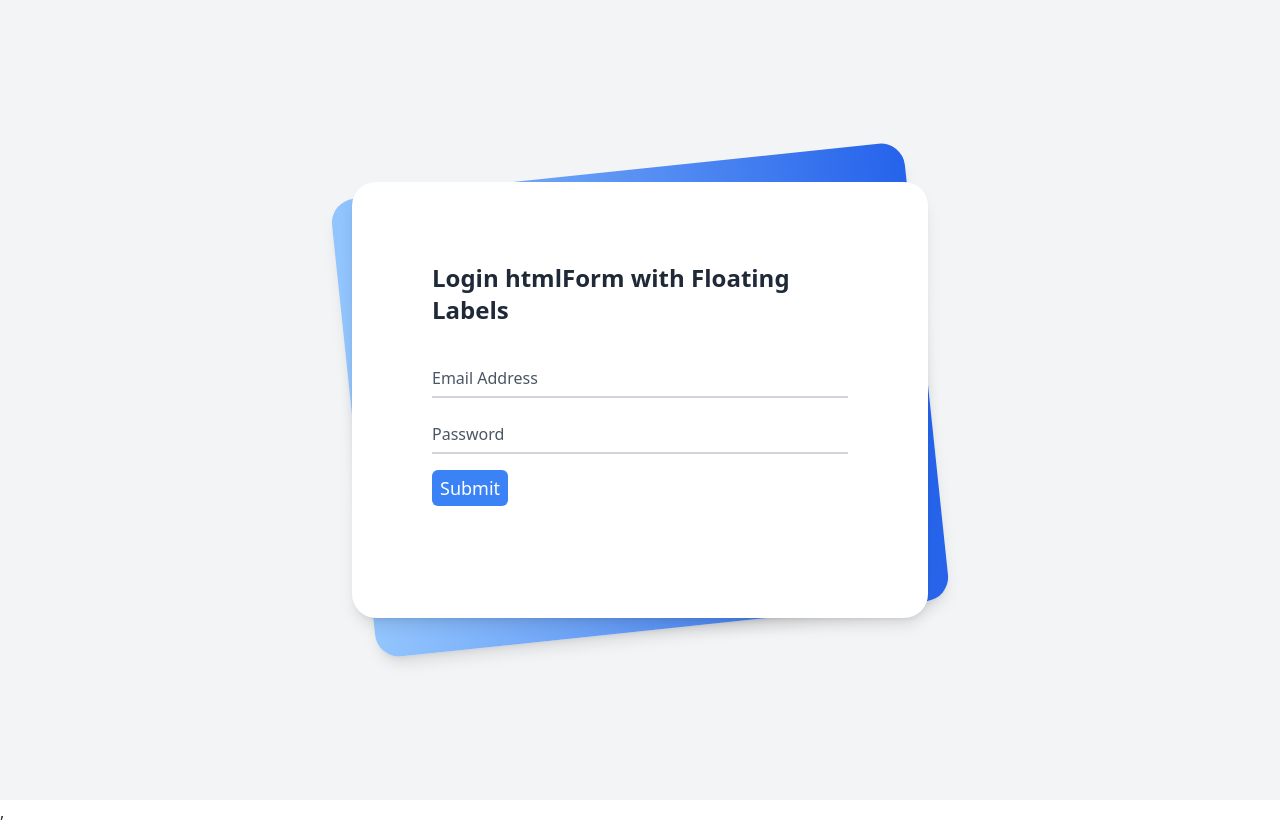
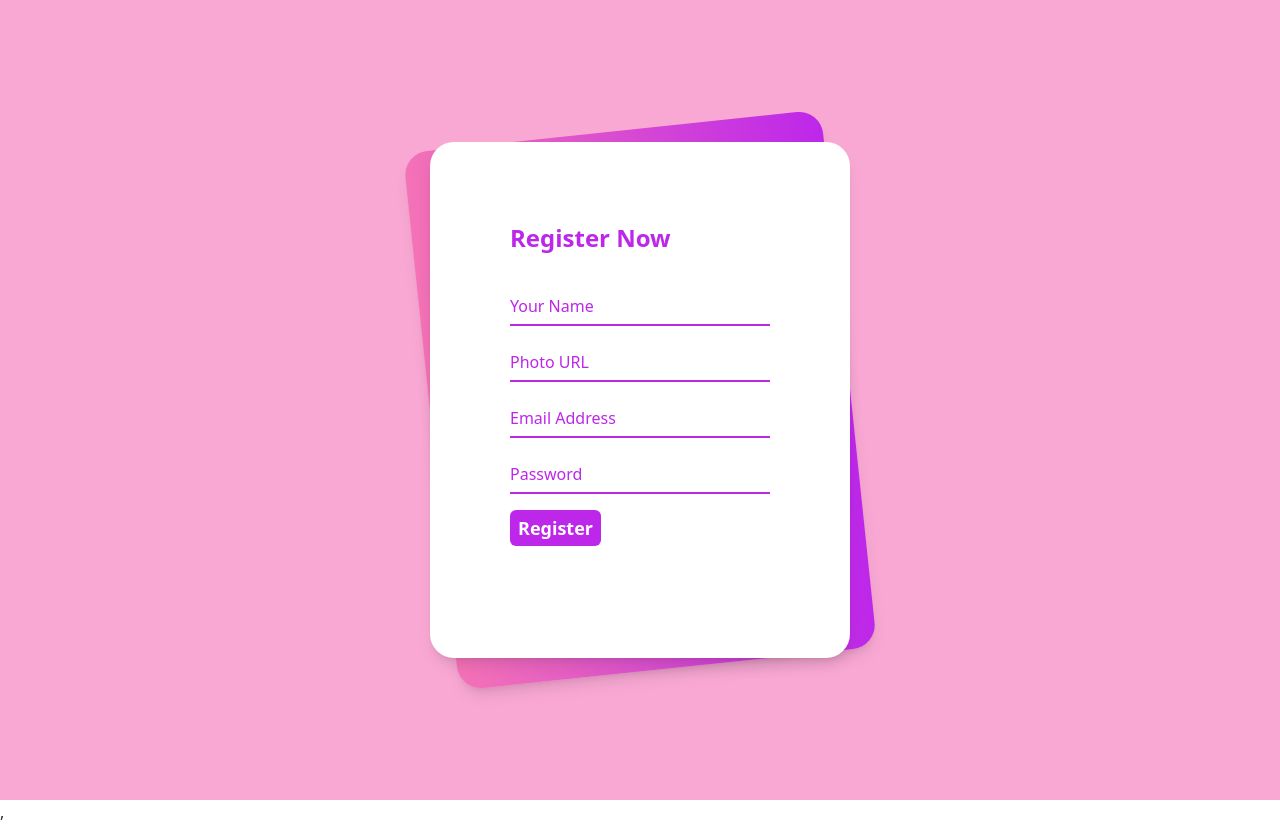
Before and after one commit to afnanhussain2002/best-of-mine, a React (Vite) app: page /register in a window 1280 px wide. Built offline with nearby package versions, Linux system fonts and the light colour scheme; no server answers.

Commit message:
Style: Added Some Style in Login and Register Page

```diff
--- /dev/null
+++ b/src/hooks/useAuth.jsx
@@ -0,0 +1,9 @@
+import { useContext } from 'react';
+import { AuthContext } from '../providers/AuthProvider/AuthProvider';
+
+const useAuth = () => {
+    const authInfo = useContext(AuthContext)
+    return authInfo
+};
+
+export default useAuth;
--- a/src/main.jsx
+++ b/src/main.jsx
@@ -4,14 +4,17 @@ import App from './App.jsx'
 import './index.css'
 import { RouterProvider } from "react-router-dom";
 import { router } from './routes/Router.jsx';
+import AuthProvider from './providers/AuthProvider/AuthProvider.jsx';
 
 ReactDOM.createRoot(document.getElementById('root')).render(
   <div className='max-w-7xl mx-auto'>
-  <React.StrictMode>
+ <AuthProvider>
+ <React.StrictMode>
     <RouterProvider router={router}>
       <App/>
     </RouterProvider>
   </React.StrictMode>,
+ </AuthProvider>
 
   </div>
 )
--- a/src/pages/Home/SecondBanner/SecondBanner.jsx
+++ b/src/pages/Home/SecondBanner/SecondBanner.jsx
@@ -1,4 +1,4 @@
-import React from 'react';
+
 
 const SecondBanner = () => {
     return (
@@ -9,7 +9,7 @@ const SecondBanner = () => {
       <div className="relative group sm:w-full md:w-1/2 hover: border-t border-l border-b border-r md:border-r-0 bg-opacity-5 transition-all duration-300">
 
       <h1 className="pl-4 md:pl-8 mt-6 md:mt-8 text-2xl text-white font-serif transform group-hover:translate-x-6 duration-300 uppercase leading-snug">Curate Your Personal Collection: Share Your Finest Picks with the World</h1>
-<p className=" bottom-1 p-4 md:pl-8 text-white text-xs">Curate a personalized collection of your favorite items, visible to your select audience. During special occasions such as birthdays, weddings, or other significant events, your curated favorites serve as a thoughtful guide for friends and family who may choose to gift you items aligned with your preferences.</p>
+<p className=" bottom-1 p-4 md:pl-8 text-white text-xl">Curate a personalized collection of your favorite items, visible to your select audience. During special occasions such as birthdays, weddings, or other significant events, your curated favorites serve as a thoughtful guide for friends and family who may choose to gift you items aligned with your preferences.</p>
       <div className="absolute z-50 bottom-32 md:bottom-10 right-0 transform translate-x-12 flex items-center justify-center w-20 h-20 rounded-full bg-white group-hover: text-primary-color group-hover: font-semibold cursor-pointer group-hover:scale-110 duration-300 select-none hover:border border-primary-color">Get It!</div>
       </div>
     <div className="md:w-1/2 hidden md:block bg-indigo-700">
--- a/src/pages/Login/Login.jsx
+++ b/src/pages/Login/Login.jsx
@@ -1,29 +1,56 @@
-import React from 'react';
+import React from "react";
 
 const Login = () => {
   return (
-        <div className="min-h-screen bg-gray-100 py-6 flex flex-col justify-center sm:py-12">
+    <div className="min-h-screen bg-pink-300 py-6 flex flex-col justify-center sm:py-12">
       <div className="relative py-3 sm:max-w-xl sm:mx-auto">
-		<div
-			className="absolute inset-0 bg-gradient-to-r from-blue-300 to-blue-600 shadow-lg transhtmlForm -skew-y-6 sm:skew-y-0 sm:-rotate-6 sm:rounded-3xl">
-		</div>
+        <div className="absolute inset-0 bg-gradient-to-r from-pink-400 to-primary-color shadow-lg transhtmlForm -skew-y-6 sm:skew-y-0 sm:-rotate-6 sm:rounded-3xl"></div>
         <div className="relative px-4 py-10 bg-white shadow-lg sm:rounded-3xl sm:p-20">
           <div className="max-w-md mx-auto">
             <div>
-					<h1 className="text-2xl font-semibold">Login Form with Floating Labels</h1>
+              <h1 className="text-2xl font-semibold text-primary-color">
+                Login Now
+              </h1>
             </div>
             <form className="divide-y divide-gray-200">
               <div className="py-8 text-base leading-6 space-y-4 text-gray-700 sm:text-lg sm:leading-7">
+
                 <div className="relative">
-							<input autoComplete="off" id="email" name="email" type="text" className="peer placeholder-transparent h-10 w-full border-b-2 border-gray-300 text-gray-900 focus:outline-none focus:borer-rose-600" placeholder="Email address" />
-							<label htmlFor="email" className="absolute left-0 -top-3.5 text-gray-600 text-sm peer-placeholder-shown:text-base peer-placeholder-shown:text-gray-440 peer-placeholder-shown:top-2 transition-all peer-focus:-top-3.5 peer-focus:text-gray-600 peer-focus:text-sm">Email Address</label>
+                  <input
+                    autoComplete="off"
+                    id="email"
+                    name="email"
+                    type="email"
+                    className="peer placeholder-transparent h-10 w-full border-b-2 border-primary-color  text-primary-color focus:outline-none focus:borer-rose-600"
+                    placeholder="Email address"
+                  />
+                  <label
+                    htmlFor="email"
+                    className="absolute left-0 -top-3.5 text-primary-color  text-sm peer-placeholder-shown:text-base peer-placeholder-shown:text-gray-440 peer-placeholder-shown:top-2 transition-all peer-focus:-top-3.5 peer-focus:text-primary-color  peer-focus:text-sm"
+                  >
+                    Email Address
+                  </label>
                 </div>
                 <div className="relative">
-							<input autoComplete="off" id="password" name="password" type="password" className="peer placeholder-transparent h-10 w-full border-b-2 border-gray-300 text-gray-900 focus:outline-none focus:borer-rose-600" placeholder="Password" />
-							<label htmlFor="password" className="absolute left-0 -top-3.5 text-gray-600 text-sm peer-placeholder-shown:text-base peer-placeholder-shown:text-gray-440 peer-placeholder-shown:top-2 transition-all peer-focus:-top-3.5 peer-focus:text-gray-600 peer-focus:text-sm">Password</label>
+                  <input
+                    autoComplete="off"
+                    id="password"
+                    name="password"
+                    type="password"
+                    className="peer placeholder-transparent h-10 w-full border-b-2 border-primary-color  text-primary-color focus:outline-none focus:borer-rose-600"
+                    placeholder="Password"
+                  />
+                  <label
+                    htmlFor="password"
+                    className="absolute left-0 -top-3.5 text-primary-color  text-sm peer-placeholder-shown:text-base peer-placeholder-shown:text-gray-440 peer-placeholder-shown:top-2 transition-all peer-focus:-top-3.5 peer-focus:text-primary-color  peer-focus:text-sm"
+                  >
+                    Password
+                  </label>
                 </div>
                 <div className="relative">
-							<button className="bg-blue-500 text-white rounded-md px-2 py-1">Submit</button>
+                  <button className="bg-primary-color text-white rounded-md px-2 py-1 font-bold">
+                   Login
+                  </button>
                 </div>
               </div>
             </form>
--- a/src/pages/Register/Registes.jsx
+++ b/src/pages/Register/Registes.jsx
@@ -1,30 +1,83 @@
-import React from 'react';
-
 const Register = () => {
   return (
-
-<div className="min-h-screen bg-gray-100 py-6 flex flex-col justify-center sm:py-12">
+    <div className="min-h-screen bg-pink-300 py-6 flex flex-col justify-center sm:py-12">
       <div className="relative py-3 sm:max-w-xl sm:mx-auto">
-		<div
-			className="absolute inset-0 bg-gradient-to-r from-blue-300 to-blue-600 shadow-lg transhtmlForm -skew-y-6 sm:skew-y-0 sm:-rotate-6 sm:rounded-3xl">
-		</div>
+        <div className="absolute inset-0 bg-gradient-to-r from-pink-400 to-primary-color shadow-lg transhtmlForm -skew-y-6 sm:skew-y-0 sm:-rotate-6 sm:rounded-3xl"></div>
         <div className="relative px-4 py-10 bg-white shadow-lg sm:rounded-3xl sm:p-20">
           <div className="max-w-md mx-auto">
             <div>
-					<h1 className="text-2xl font-semibold">Login htmlForm with Floating Labels</h1>
+              <h1 className="text-2xl font-semibold text-primary-color">Register Now</h1>
             </div>
             <form className="divide-y divide-gray-200">
               <div className="py-8 text-base leading-6 space-y-4 text-gray-700 sm:text-lg sm:leading-7">
                 <div className="relative">
-							<input autoComplete="off" id="email" name="email" type="text" className="peer placeholder-transparent h-10 w-full border-b-2 border-gray-300 text-gray-900 focus:outline-none focus:borer-rose-600" placeholder="Email address" />
-							<label htmlFor="email" className="absolute left-0 -top-3.5 text-gray-600 text-sm peer-placeholder-shown:text-base peer-placeholder-shown:text-gray-440 peer-placeholder-shown:top-2 transition-all peer-focus:-top-3.5 peer-focus:text-gray-600 peer-focus:text-sm">Email Address</label>
+                  <input
+                    autoComplete="off"
+                    id="name"
+                    name="name"
+                    type="text"
+                    className="peer placeholder-transparent h-10 w-full border-b-2 border-primary-color  text-primary-color focus:outline-none focus:borer-rose-600"
+                    placeholder="Your name"
+                  />
+                  <label
+                    htmlFor="email"
+                    className="absolute left-0 -top-3.5 text-primary-color  text-sm peer-placeholder-shown:text-base peer-placeholder-shown:text-gray-440 peer-placeholder-shown:top-2 transition-all peer-focus:-top-3.5 peer-focus:text-primary-color  peer-focus:text-sm"
+                  >
+                    Your Name
+                  </label>
                 </div>
                 <div className="relative">
-							<input autoComplete="off" id="password" name="password" type="password" className="peer placeholder-transparent h-10 w-full border-b-2 border-gray-300 text-gray-900 focus:outline-none focus:borer-rose-600" placeholder="Password" />
-							<label htmlFor="password" className="absolute left-0 -top-3.5 text-gray-600 text-sm peer-placeholder-shown:text-base peer-placeholder-shown:text-gray-440 peer-placeholder-shown:top-2 transition-all peer-focus:-top-3.5 peer-focus:text-gray-600 peer-focus:text-sm">Password</label>
+                  <input
+                    autoComplete="off"
+                    id="photo"
+                    name="photo"
+                    type="text"
+                    className="peer placeholder-transparent h-10 w-full border-b-2 border-primary-color  text-primary-color focus:outline-none focus:borer-rose-600"
+                    placeholder="Your name"
+                  />
+                  <label
+                    htmlFor="photo"
+                    className="absolute left-0 -top-3.5 text-primary-color  text-sm peer-placeholder-shown:text-base peer-placeholder-shown:text-gray-440 peer-placeholder-shown:top-2 transition-all peer-focus:-top-3.5 peer-focus:text-primary-color  peer-focus:text-sm"
+                  >
+                    Photo URL
+                  </label>
                 </div>
                 <div className="relative">
-							<button className="bg-blue-500 text-white rounded-md px-2 py-1">Submit</button>
+                  <input
+                    autoComplete="off"
+                    id="email"
+                    name="email"
+                    type="email"
+                    className="peer placeholder-transparent h-10 w-full border-b-2 border-primary-color  text-primary-color focus:outline-none focus:borer-rose-600"
+                    placeholder="Email address"
+                  />
+                  <label
+                    htmlFor="email"
+                    className="absolute left-0 -top-3.5 text-primary-color  text-sm peer-placeholder-shown:text-base peer-placeholder-shown:text-gray-440 peer-placeholder-shown:top-2 transition-all peer-focus:-top-3.5 peer-focus:text-primary-color  peer-focus:text-sm"
+                  >
+                    Email Address
+                  </label>
+                </div>
+                <div className="relative">
+                  <input
+                    autoComplete="off"
+                    id="password"
+                    name="password"
+                    type="password"
+                    className="peer placeholder-transparent h-10 w-full border-b-2 border-primary-color  text-primary-color focus:outline-none focus:borer-rose-600"
+                    placeholder="Password"
+                  />
+                  <label
+                    htmlFor="password"
+                    className="absolute left-0 -top-3.5 text-primary-color  text-sm peer-placeholder-shown:text-base peer-placeholder-shown:text-gray-440 peer-placeholder-shown:top-2 transition-all peer-focus:-top-3.5 peer-focus:text-primary-color  peer-focus:text-sm"
+                  >
+                    Password
+                  </label>
+                </div>
+                <div className="relative">
+                  <button className="bg-primary-color text-white rounded-md px-2 py-1 font-bold">
+                    Register
+                  </button>
                 </div>
               </div>
             </form>
--- /dev/null
+++ b/src/providers/AuthProvider/AuthProvider.jsx
@@ -0,0 +1,30 @@
+import { createContext } from "react";
+import { auth } from "../../firebase/firebase.config";
+import { createUserWithEmailAndPassword, signInWithEmailAndPassword, signOut } from "firebase/auth";
+
+export const AuthContext = createContext()
+
+const AuthProvider = ({children}) => {
+
+    const createUser = ( email, password) =>{
+       return createUserWithEmailAndPassword(auth, email, password)
+    }
+    const signInUser = (email, password) =>{
+        return signInWithEmailAndPassword(auth, email, password)
+    }
+    const logout = () =>{
+        signOut(auth)
+    }
+    const authInfo = {
+        createUser,
+        signInUser,
+        logout
+    }
+    return (
+   <AuthContext.Provider value={authInfo}>
+     {children}
+   </AuthContext.Provider>
+    );
+};
+
+export default AuthProvider;
```
Lines whose indentation alone changed are shown as unchanged.
